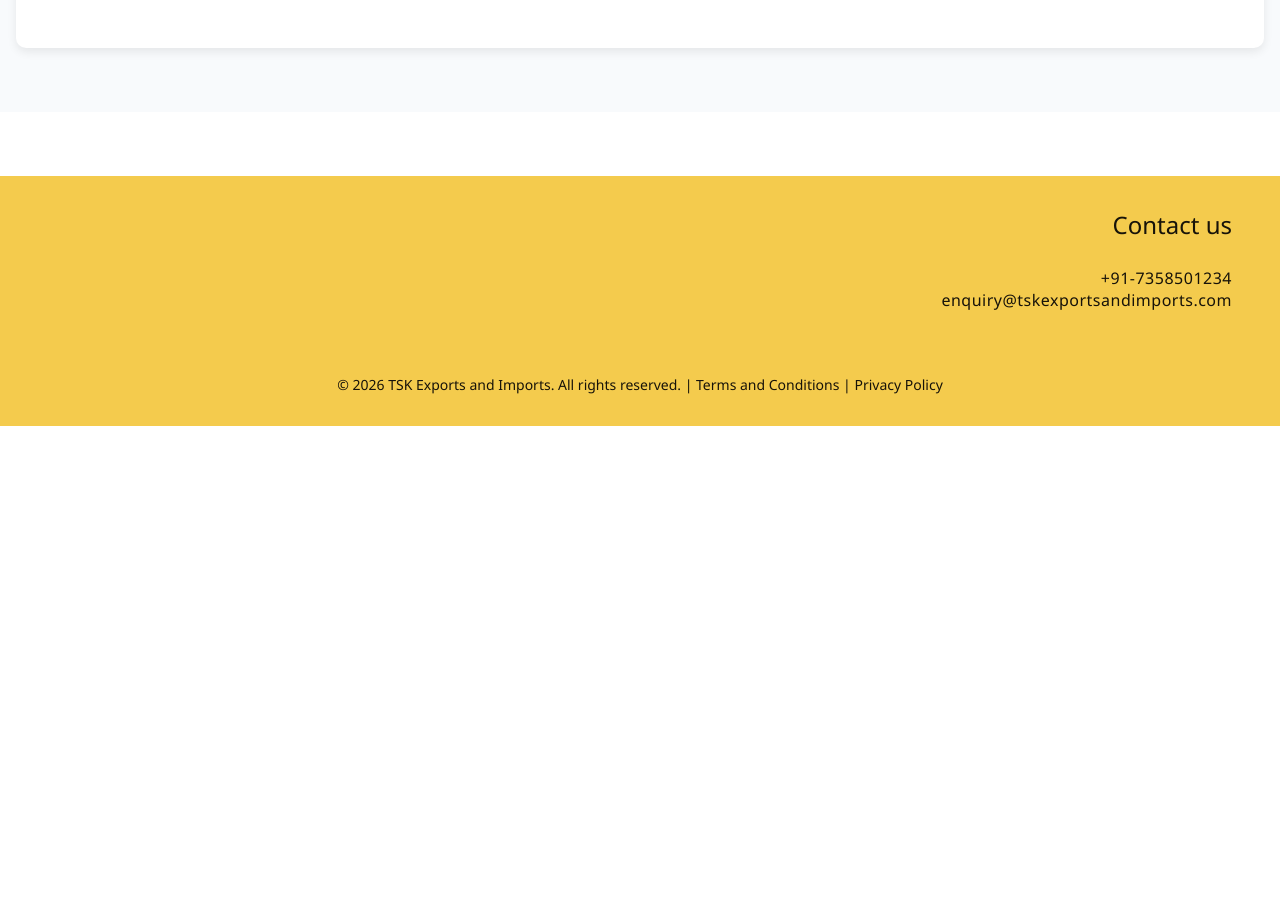
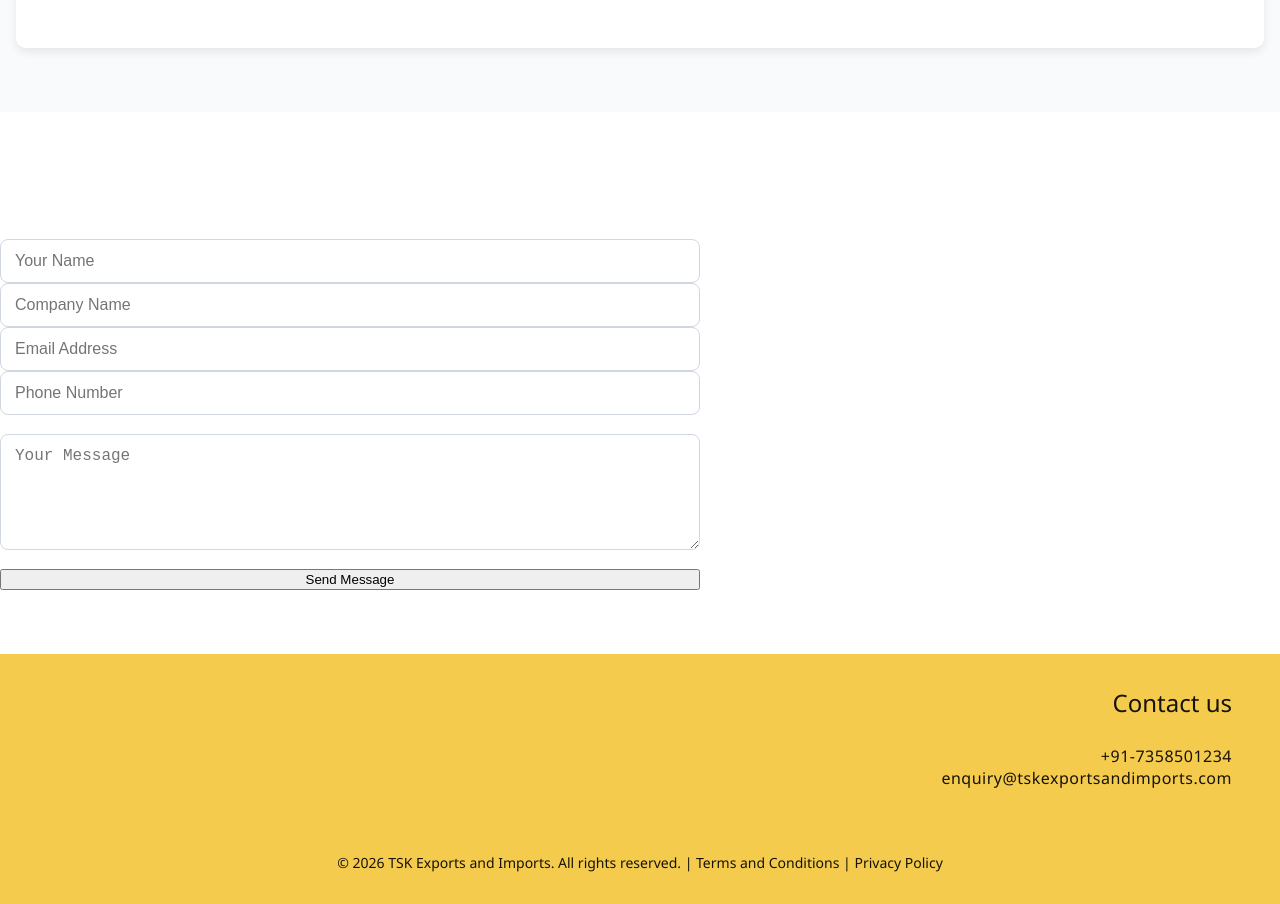
Before and after one commit to Ajith1133/tsk-exports-and-imports, a Next.js app: page / in a window 1280 px wide. Shown: the part 2383-3287 px from the top of the page. Before the commit the page ends 2809 px from the top, so only its background shows below. Built offline with nearby package versions, Linux system fonts and the light colour scheme.

Commit message:
contact-include

```diff
--- a/app/page.tsx
+++ b/app/page.tsx
@@ -1,6 +1,6 @@
 "use client";
 
-import { useEffect, useState } from "react";
+import { useEffect, useRef, useState } from "react";
 import { useRouter } from "next/navigation";
 import Link from "next/link";
 import { Car } from "lucide-react";
@@ -14,6 +14,64 @@ export default function Home() {
     "https://tskexportsandimports.com/web/wp-content/uploads/2023/05/wp3069320-paddy-wallpapers-1-scaled-1920x476.jpg",
     "/ExportImportImg.png"
   ];
+
+  const [loading, setLoading] = useState(false);
+  const [success, setSuccess] = useState(false);
+  const [hovered, setHovered] = useState<number | null>(null);
+  const [form, setForm] = useState({
+    name: "",
+    company: "",
+    email: "",
+    phone: "",
+    message: "",
+  });
+
+    const aboutRef = useRef<HTMLDivElement | null>(null);
+  const [isVisible, setIsVisible] = useState(false);
+
+  useEffect(() => {
+    const observer = new IntersectionObserver(
+      ([entry]) => {
+        if (entry.isIntersecting) {
+          setIsVisible(true);
+        }
+      },
+      { threshold: 0.3 }
+    );
+
+    if (aboutRef.current) observer.observe(aboutRef.current);
+
+    return () => {
+      if (aboutRef.current) observer.unobserve(aboutRef.current);
+    };
+  }, []);
+
+  const handleChange = (e: React.ChangeEvent<HTMLInputElement | HTMLTextAreaElement>) => {
+    setForm({ ...form, [e.target.name]: e.target.value });
+  };
+
+  const handleSubmit = async (e: React.FormEvent<HTMLFormElement>) => {
+    e.preventDefault();
+    try {
+      setLoading(true);
+      const submissionData = {
+        name: form.name,
+        company: form.company,
+        email: form.email,
+        phone: form.phone,
+        message: form.message,
+      };
+      await axiosInstance.post("/tsk-contact-us", submissionData);
+      setForm({ name: "", company: "", email: "", phone: "", message: "" });
+      setSuccess(true);
+      setTimeout(() => setSuccess(false), 5000);
+    } catch (error) {
+      console.error("Form submit error:", error);
+      alert("Unable to submit form. Please try again later.");
+    } finally {
+      setLoading(false);
+    }
+  };
 
   return (
     <>
@@ -385,6 +443,66 @@ export default function Home() {
           </div>
         </section>
 
+
+<section className="home-contact-section">
+          <div className="contact-card">
+            <h2>Quick Inquiry</h2>
+            <p>Share your details and we’ll connect with you shortly.</p>
+            {success && (
+              <div className="contact-success">
+                Your message has been sent successfully.
+              </div>
+            )}
+            <form className="contact-form" onSubmit={handleSubmit}>
+              <div className="contact-form-grid">
+                <input
+                  name="name"
+                  type="text"
+                  placeholder="Your Name"
+                  value={form.name}
+                  onChange={handleChange}
+                  required
+                />
+                <input
+                  name="company"
+                  type="text"
+                  placeholder="Company Name"
+                  value={form.company}
+                  onChange={handleChange}
+                />
+                <input
+                  name="email"
+                  type="email"
+                  placeholder="Email Address"
+                  value={form.email}
+                  onChange={handleChange}
+                  required
+                />
+                <input
+                  name="phone"
+                  type="tel"
+                  placeholder="Phone Number"
+                  value={form.phone}
+                  onChange={handleChange}
+                />
+              </div>
+
+              <textarea
+                name="message"
+                placeholder="Your Message"
+                rows={5}
+                value={form.message}
+                onChange={handleChange}
+                required
+              />
+
+              <button type="submit" className="contact-submit" disabled={loading}>
+                {loading ? "Submitting..." : "Send Message"}
+              </button>
+            </form>
+          </div>
+        </section>
+
       </div>
     </>
   );
```
